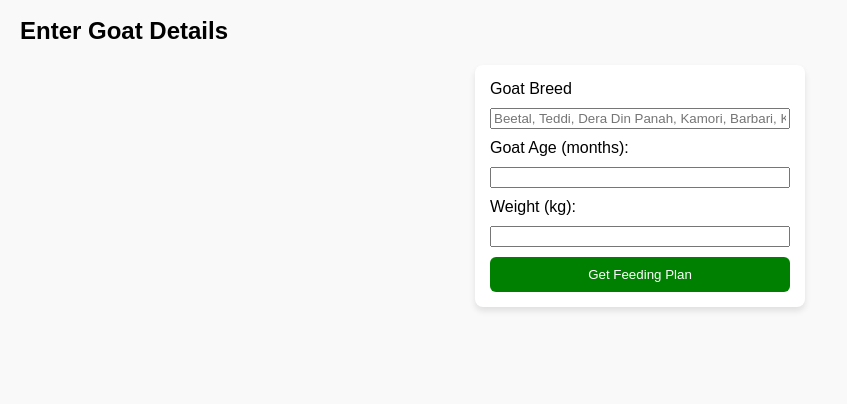
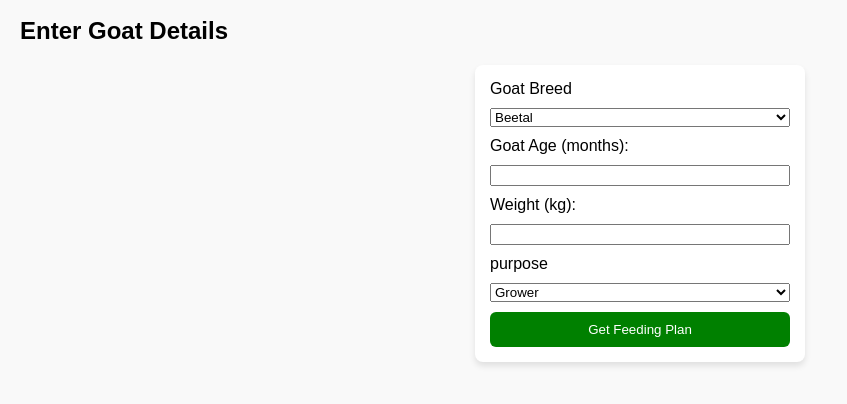
Before and after one commit to rahatali555/Goat-app, a plain HTML site: page index.html in a window 1280 px wide. Shown: the part 102-506 px from the top of the page, without its empty margins (0-847 px from the left). Drawn offline with Linux system fonts and the light colour scheme.

Commit message:
updated goat form before the submit button

```diff
--- a/index.html
+++ b/index.html
@@ -36,12 +36,18 @@
       <form id="goatForm">
         <!-- Breed input -->
         <label for="breed">Goat Breed</label>
-        <input
-          type="text"
-          id="breed"
-          placeholder="Beetal, Teddi, Dera Din Panah, Kamori, Barbari, Kaghani, Pothowari, Nachi, Chapper"
-          required
-        >
+       <select id="breed" required>
+        <option>Beetal</option>
+        <option>Teddi</option>
+        <option>Dera Din Panah</option>
+        <option>Kamori</option>
+        <option>Barbari</option>
+        <option>Kaghani</option>
+        <option>Pothowari</option>
+        <option>Nachi</option>
+        <option>Chapper</option>
+
+       </select>
 
         <!-- Age input -->
         <label for="age">Goat Age (months):</label>
@@ -58,6 +64,13 @@
           id="weight"
           required
         >
+        <label for="purpose">purpose</label>
+        <select id="purpose">
+          <option value="grower">Grower</option>
+          <option value="lactation">Lactation</option>
+          <option value="fattening">Fattening</option>
+
+        </select>
 
         <!-- Submit button -->
         <button type="submit">Get Feeding Plan</button>
```
